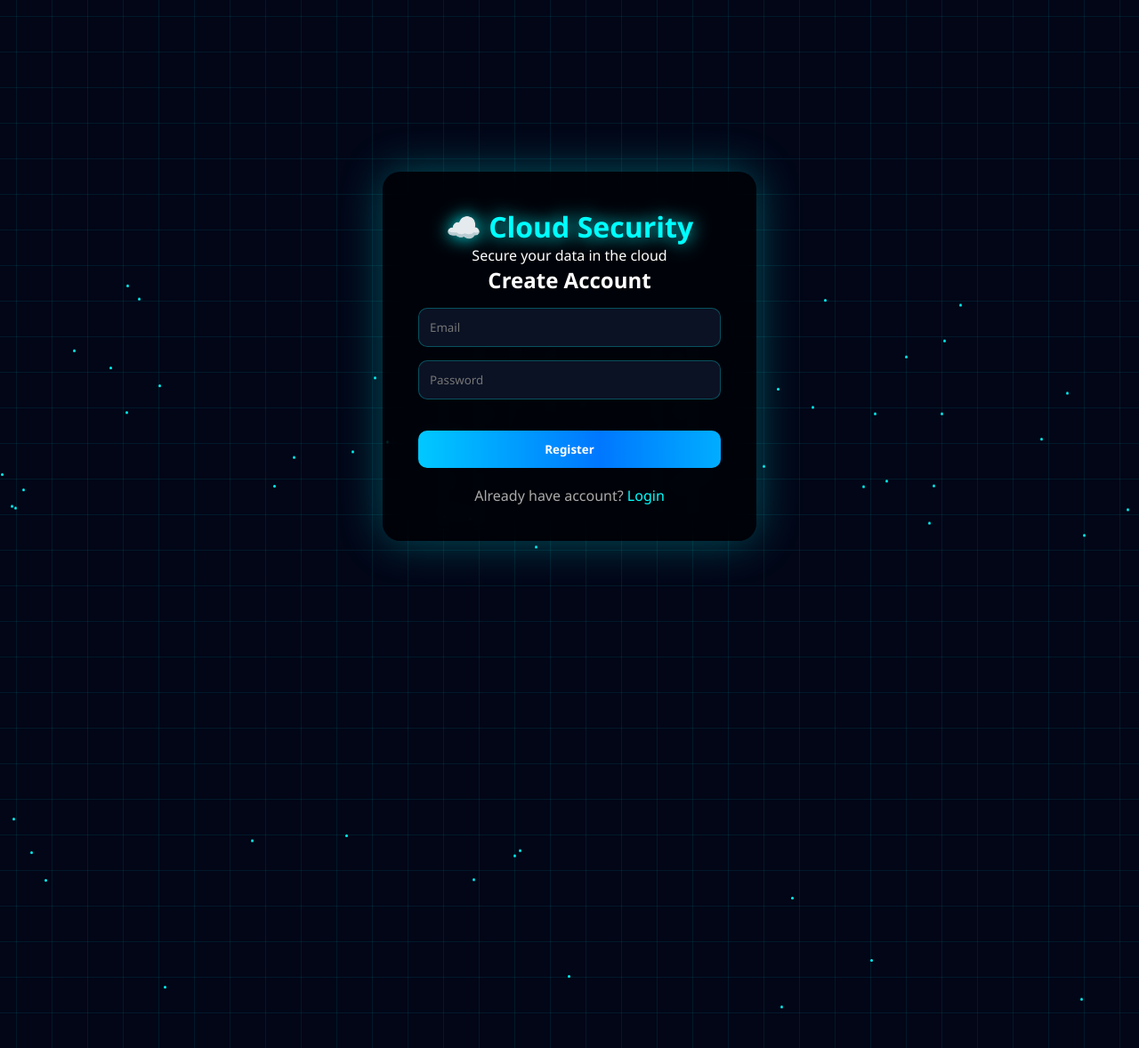
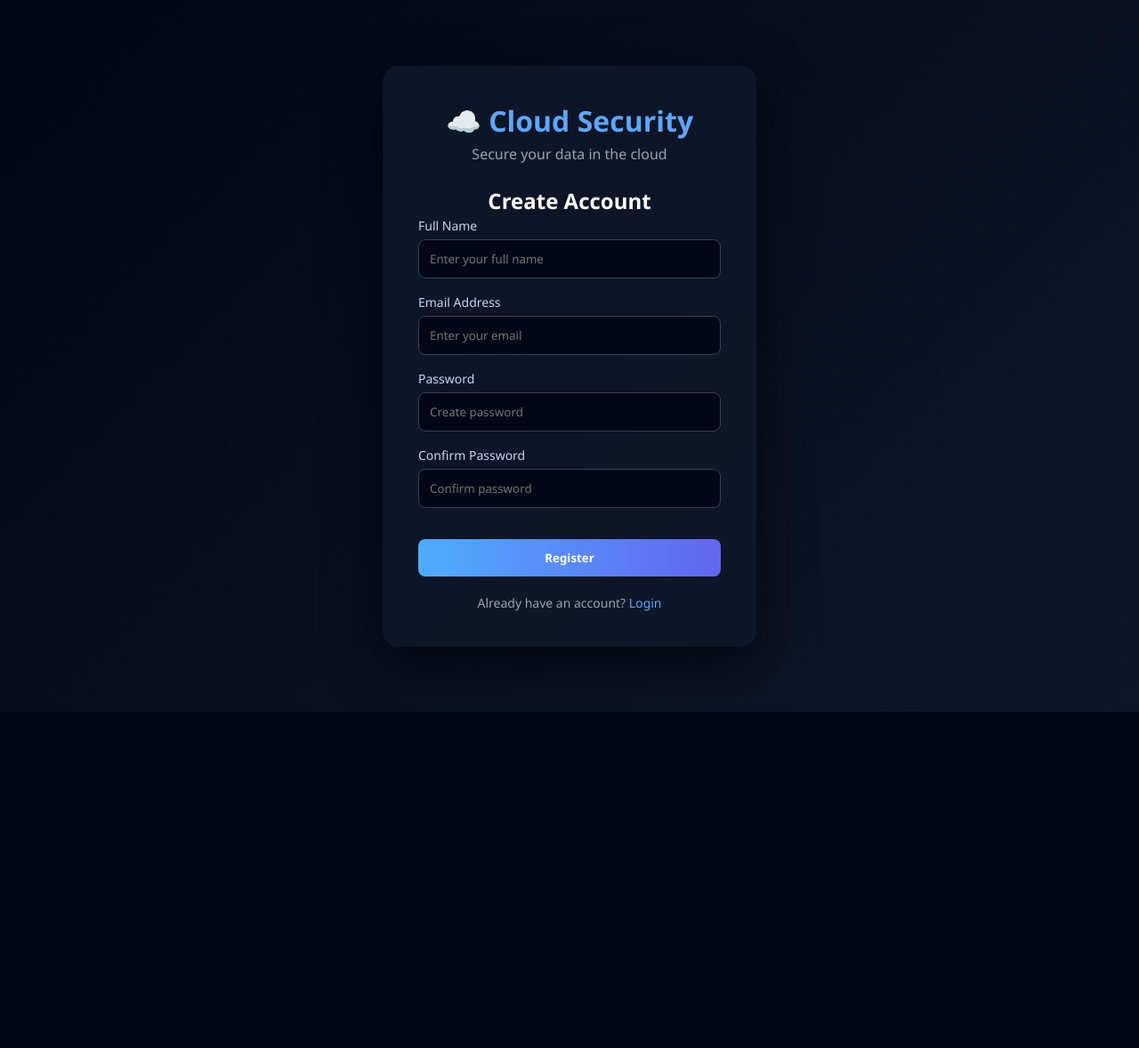
Before and after one commit to 24karan04/Cloud-Computing-Security-project-, a Flask app: page /register in a window 1280 px wide; the page is wider, and only the part inside the window is pictured. Shown: that part at 89% size. After the commit the page ends 800 px from the top of that part, so only its background shows below. Run offline with Flask 3, Linux system fonts and the light colour scheme.

Commit message:
Update register.html

```diff
--- a/templates/register.html
+++ b/templates/register.html
@@ -8,116 +8,100 @@
     margin:0;
     padding:0;
     box-sizing:border-box;
-    font-family:'Segoe UI',sans-serif;
+    font-family:'Segoe UI', sans-serif;
 }
 
-/* ===== BODY ===== */
 body{
     height:100vh;
     display:flex;
     justify-content:center;
     align-items:center;
-    background:#020617;
-    overflow:hidden;
+    background: linear-gradient(135deg,#020617,#0f172a);
     color:white;
 }
 
-/* ===== GRID ANIMATION ===== */
+/* soft background dots (clean, not ugly) */
 body::before{
     content:"";
     position:absolute;
-    width:200%;
-    height:200%;
-    background-image:
-        linear-gradient(rgba(0,255,255,0.08) 1px, transparent 1px),
-        linear-gradient(90deg, rgba(0,255,255,0.08) 1px, transparent 1px);
+    width:100%;
+    height:100%;
+    background-image: radial-gradient(rgba(255,255,255,0.05) 1px, transparent 1px);
     background-size:40px 40px;
-    animation: moveGrid 12s linear infinite;
+    opacity:0.3;
 }
 
-@keyframes moveGrid{
-    from{transform:translate(0,0);}
-    to{transform:translate(-40px,-40px);}
-}
-
-/* ===== PARTICLES ===== */
-.particle{
-    position:absolute;
-    width:3px;
-    height:3px;
-    background:#00ffff;
-    border-radius:50%;
-    animation: float 10s linear infinite;
-}
-
-@keyframes float{
-    from{transform:translateY(100vh);}
-    to{transform:translateY(-10vh);}
-}
-
-/* ===== GLASS CARD ===== */
+/* MAIN CARD */
 .container{
     position:relative;
     width:420px;
     padding:40px;
-    border-radius:20px;
-    background:rgba(0,0,0,0.6);
-    backdrop-filter: blur(15px);
-    box-shadow:0 0 50px rgba(0,255,255,0.3);
+    border-radius:18px;
+    background: rgba(15,23,42,0.9);
+    box-shadow: 0 20px 60px rgba(0,0,0,0.6);
     text-align:center;
-    z-index:2;
 }
 
-/* ===== TITLE ===== */
+/* TITLE */
 h1{
-    color:#00ffff;
-    text-shadow:0 0 20px #00ffff;
+    color:#60a5fa;
+    margin-bottom:5px;
 }
 
-/* ===== INPUT ===== */
+.sub{
+    color:#9ca3af;
+    margin-bottom:25px;
+}
+
+/* INPUT */
 .input-box{
-    margin:15px 0;
     text-align:left;
+    margin-bottom:15px;
+}
+
+.input-box label{
+    font-size:14px;
+    color:#cbd5f5;
 }
 
 input{
     width:100%;
     padding:12px;
-    border-radius:10px;
-    border:1px solid #00ffff44;
-    background:#0b1224;
+    margin-top:5px;
+    border-radius:8px;
+    border:1px solid #334155;
+    background:#020617;
     color:white;
 }
 
-/* ===== BUTTON ANIMATION ===== */
+/* BUTTON */
 .btn{
     width:100%;
     padding:12px;
     margin-top:20px;
     border:none;
-    border-radius:10px;
-    background: linear-gradient(90deg,#00ffff,#0077ff,#00ffff);
-    background-size:200%;
-    animation: glowBtn 3s linear infinite;
+    border-radius:8px;
+    background: linear-gradient(90deg,#4facfe,#6366f1);
     color:white;
-    font-weight:bold;
+    font-weight:600;
     cursor:pointer;
+    transition:0.2s;
 }
 
-@keyframes glowBtn{
-    0%{background-position:0%}
-    100%{background-position:200%}
+.btn:hover{
+    opacity:0.9;
 }
 
-/* ===== LINK ===== */
-a{
-    color:#00ffff;
-    text-decoration:none;
+/* FOOTER */
+.footer{
+    margin-top:20px;
+    color:#9ca3af;
+    font-size:14px;
 }
 
-.footer{
-    margin-top:20px;
-    color:#aaa;
+a{
+    color:#60a5fa;
+    text-decoration:none;
 }
 </style>
 
@@ -125,33 +109,33 @@ a{
 
 <body>
 
-<!-- PARTICLES -->
-<script>
-for(let i=0;i<60;i++){
-    let p=document.createElement("div");
-    p.className="particle";
-    p.style.left=Math.random()*100+"%";
-    p.style.animationDuration=(5+Math.random()*5)+"s";
-    document.body.appendChild(p);
-}
-</script>
-
-<!-- CARD -->
 <div class="container">
 
 <h1>☁️ Cloud Security</h1>
-<p>Secure your data in the cloud</p>
+<p class="sub">Secure your data in the cloud</p>
 
 <h2>Create Account</h2>
 
 <form method="POST">
 
 <div class="input-box">
-<input type="email" name="username" placeholder="Email" required>
+<label>Full Name</label>
+<input type="text" placeholder="Enter your full name">
 </div>
 
 <div class="input-box">
-<input type="password" name="password" placeholder="Password" required>
+<label>Email Address</label>
+<input type="email" name="username" placeholder="Enter your email" required>
+</div>
+
+<div class="input-box">
+<label>Password</label>
+<input type="password" name="password" placeholder="Create password" required>
+</div>
+
+<div class="input-box">
+<label>Confirm Password</label>
+<input type="password" placeholder="Confirm password">
 </div>
 
 <button class="btn">Register</button>
@@ -159,7 +143,7 @@ for(let i=0;i<60;i++){
 </form>
 
 <div class="footer">
-Already have account? <a href="/login">Login</a>
+Already have an account? <a href="/login">Login</a>
 </div>
 
 </div>
```
